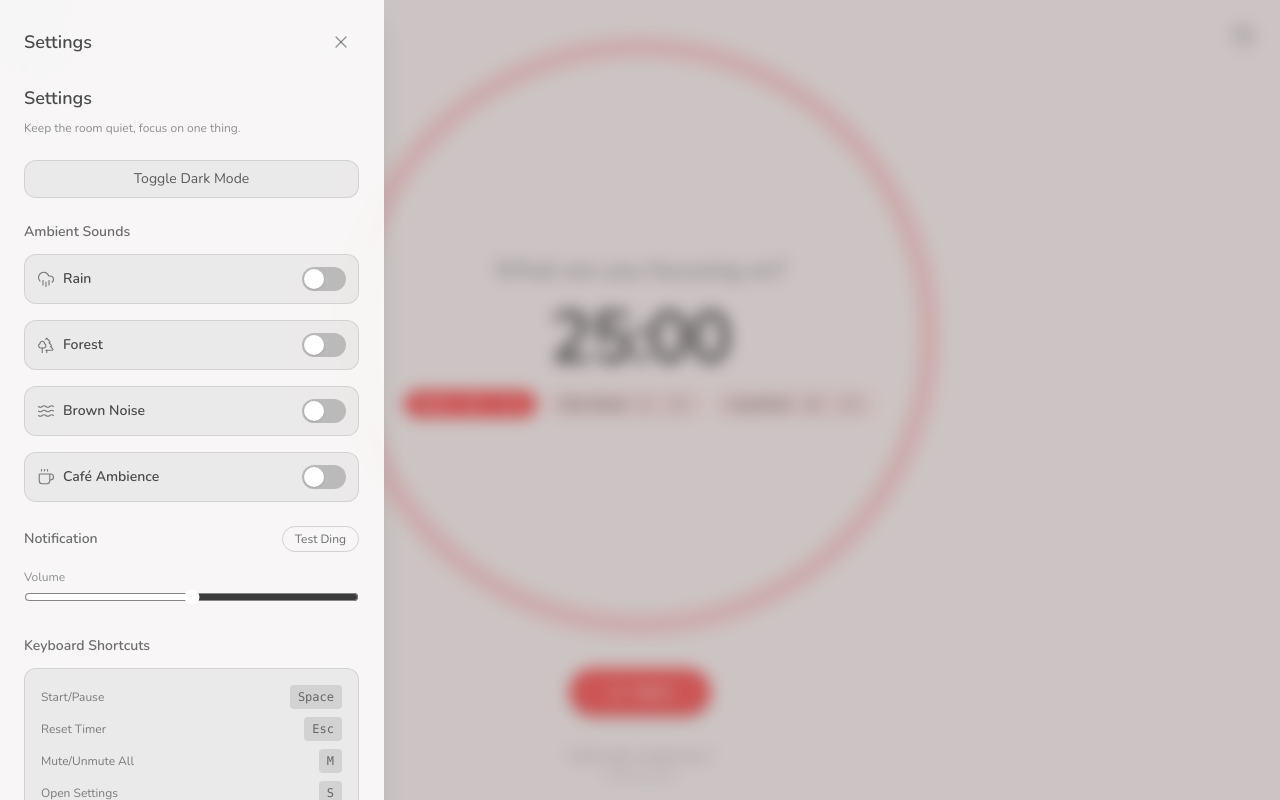
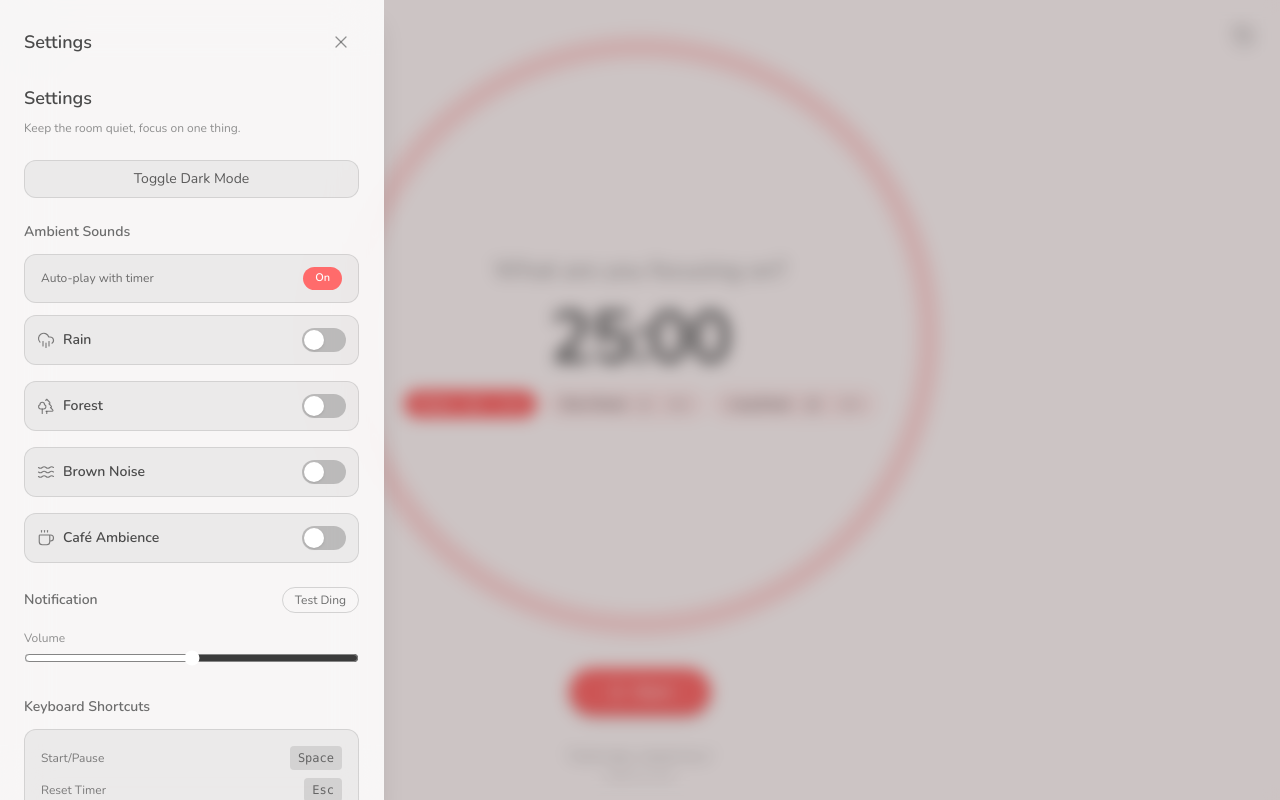
Before and after one commit to sami/pomodoro, a React (Vite) app: page / in a window 1280 px wide. Both pictures are taken after a click on the button 36 px from the left and 36 px from the top of the page. Built offline with nearby package versions, Linux system fonts and the light colour scheme.

Commit message:
Auto-play ambient sounds with timer
- Added auto-play toggle in Settings for ambient sounds
- Synced timer running state to sound playback
- Sounds can be chosen ahead of time and start/stop with timer
- Uses existing fade-in/fade-out for smooth transitions

```diff
--- a/src/App.tsx
+++ b/src/App.tsx
@@ -8,7 +8,7 @@ import { useSessionHistory } from './hooks/useSessionHistory';
 const App = () => {
     const [isDark, setIsDark] = useState(false);
     const timerRef = useRef<TimerControls>(null);
-    const { notificationVolume, setNotificationVolume, playNotification, muteAll } = useSound();
+    const { notificationVolume, setNotificationVolume, playNotification, muteAll, autoPlaySounds, setAutoPlaySounds } = useSound();
     const { todaySessions, downloadCsv } = useSessionHistory();
 
     const todayLabel = useMemo(() => {
@@ -47,6 +47,19 @@ const App = () => {
 
                     <div className="space-y-3">
                         <h3 className="text-sm font-semibold text-text-main/80 dark:text-white/80">Ambient Sounds</h3>
+                        <div className="flex items-center justify-between rounded-xl border border-black/10 bg-black/5 px-4 py-3 text-xs text-text-main/80 dark:border-white/10 dark:bg-white/5 dark:text-white/80">
+                            <span>Auto-play with timer</span>
+                            <button
+                                onClick={() => setAutoPlaySounds(!autoPlaySounds)}
+                                className={`rounded-full px-3 py-1 text-[11px] font-semibold transition ${
+                                    autoPlaySounds
+                                        ? 'bg-primary text-white'
+                                        : 'bg-black/10 text-text-main/70 dark:bg-white/10 dark:text-white/70'
+                                }`}
+                            >
+                                {autoPlaySounds ? 'On' : 'Off'}
+                            </button>
+                        </div>
                         <SoundMixer />
                     </div>
 
--- a/src/components/Timer.tsx
+++ b/src/components/Timer.tsx
@@ -35,7 +35,7 @@ export const Timer = forwardRef<TimerControls>((_, ref) => {
     const [quote, setQuote] = useState(QUOTES[0]);
     const [editingMode, setEditingMode] = useState<TimerMode | null>(null);
     const { addSession } = useSessionHistory();
-    const { playNotification } = useSound();
+    const { playNotification, setTimerRunning } = useSound();
     const { settings, updateDuration } = useTimerSettings();
 
     const durationMs = settings[mode] * 60 * 1000;
@@ -56,6 +56,10 @@ export const Timer = forwardRef<TimerControls>((_, ref) => {
     useEffect(() => {
         reset(durationMs);
     }, [durationMs, reset]);
+
+    useEffect(() => {
+        setTimerRunning(isRunning);
+    }, [isRunning, setTimerRunning]);
 
     useEffect(() => {
         const label = mode === 'Focus' ? 'Work' : mode;
--- a/src/context/SoundContext.tsx
+++ b/src/context/SoundContext.tsx
@@ -12,6 +12,9 @@ type SoundContextValue = {
     setNotificationVolume: (volume: number) => void;
     playNotification: () => void;
     muteAll: () => void;
+    autoPlaySounds: boolean;
+    setAutoPlaySounds: (value: boolean) => void;
+    setTimerRunning: (value: boolean) => void;
 };
 
 const SoundContext = createContext<SoundContextValue | undefined>(undefined);
@@ -31,6 +34,8 @@ export const SoundProvider = ({ children }: { children: ReactNode }) => {
         cafe: { enabled: false, volume: 0.5 },
     });
     const [notificationVolume, setNotificationVolume] = useState(0.5);
+    const [autoPlaySounds, setAutoPlaySounds] = useState(true);
+    const [isTimerRunning, setTimerRunning] = useState(false);
     const audioRefs = useRef<Record<AmbientSound, HTMLAudioElement>>({} as Record<AmbientSound, HTMLAudioElement>);
     const audioContextRef = useRef<AudioContext | null>(null);
     const fadeIntervalsRef = useRef<Record<AmbientSound, ReturnType<typeof setInterval> | null>>({} as Record<AmbientSound, ReturnType<typeof setInterval> | null>);
@@ -125,16 +130,18 @@ export const SoundProvider = ({ children }: { children: ReactNode }) => {
             const audio = audioRefs.current[key as AmbientSound];
             if (!audio) return;
 
-            if (state.enabled && audio.paused) {
+            const shouldPlay = autoPlaySounds ? state.enabled && isTimerRunning : state.enabled;
+
+            if (shouldPlay && audio.paused) {
                 fadeIn(key as AmbientSound, state.volume);
-            } else if (!state.enabled && !audio.paused) {
+            } else if (!shouldPlay && !audio.paused) {
                 fadeOut(key as AmbientSound);
-            } else if (state.enabled && !audio.paused) {
+            } else if (shouldPlay && !audio.paused) {
                 // Update volume for already playing audio (no fade)
                 audio.volume = state.volume;
             }
         });
-    }, [sounds, fadeIn, fadeOut]);
+    }, [sounds, autoPlaySounds, isTimerRunning, fadeIn, fadeOut]);
 
     const toggleSound = useCallback((sound: AmbientSound) => {
         setSounds((prev) => ({
@@ -209,8 +216,11 @@ export const SoundProvider = ({ children }: { children: ReactNode }) => {
             setNotificationVolume,
             playNotification,
             muteAll,
+            autoPlaySounds,
+            setAutoPlaySounds,
+            setTimerRunning,
         }),
-        [sounds, toggleSound, setVolume, notificationVolume, playNotification, muteAll]
+        [sounds, toggleSound, setVolume, notificationVolume, playNotification, muteAll, autoPlaySounds, setAutoPlaySounds, setTimerRunning]
     );
 
     return <SoundContext.Provider value={value}>{children}</SoundContext.Provider>;
```
